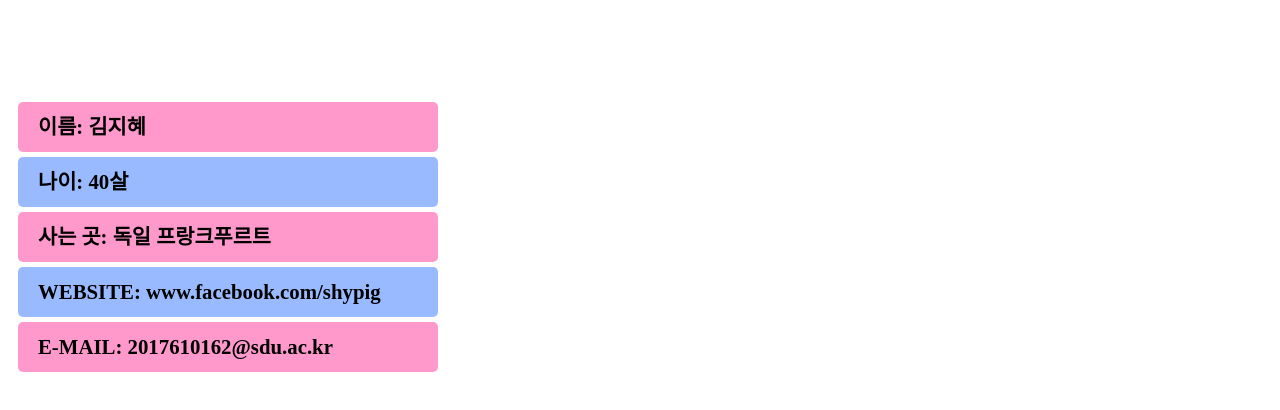
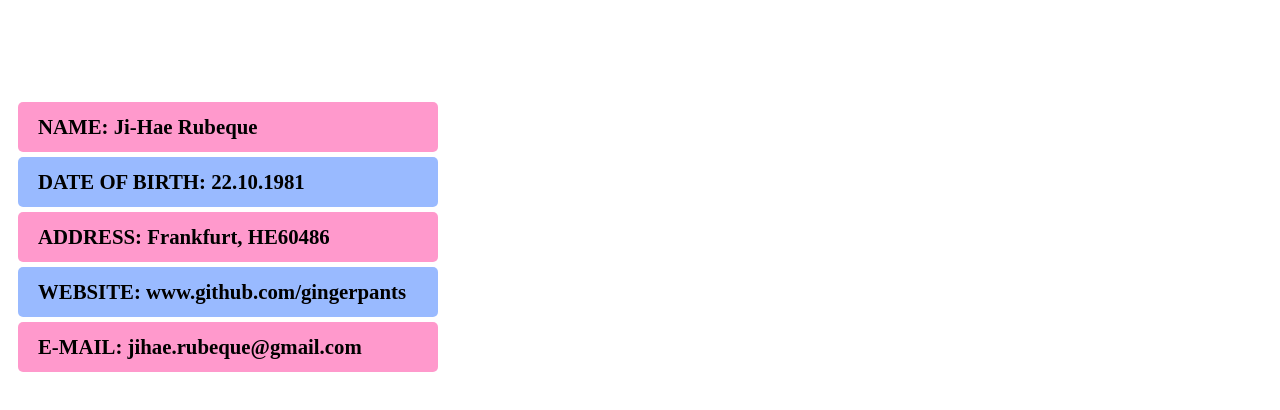
Before and after one commit to GingerPants/Jihae.Rubeque_Profile, a plain HTML site: page profile.html in a window 1280 px wide. Shown: the part 260-670 px from the top of the page. Drawn offline with Linux system fonts and the light colour scheme.

Commit message:
Update profile.html

```diff
--- a/profile.html
+++ b/profile.html
@@ -49,10 +49,10 @@
     <img src="https://scontent-ham3-1.xx.fbcdn.net/v/t1.0-9/15979_4018253938775_446767554_n.jpg?_nc_cat=107&_nc_sid=cdbe9c&_nc_ohc=S-bZnnG4rTEAX8QOOpt&_nc_ht=scontent-ham3-1.xx&oh=67be237e3d5648cb8c5fbea86a368ec4&oe=5EEAA7BD" alt="profile_img">
     </div>
       <br><br><br><br><br><br><br><br><br><br><br><br><br><br><br>
-      <div id="div3">이름: 김지혜</div>
-      <div id="div2">나이: 40살</div>
-      <div id="div1">사는 곳: 독일 프랑크푸르트</div>
-      <div id="div4">WEBSITE: www.facebook.com/shypig</div>
-      <div id="div5">E-MAIL: 2017610162@sdu.ac.kr</div>
+      <div id="div3">NAME: Ji-Hae Rubeque</div>
+      <div id="div2">DATE OF BIRTH: 22.10.1981</div>
+      <div id="div1">ADDRESS: Frankfurt, HE60486</div>
+      <div id="div4">WEBSITE: www.github.com/gingerpants</div>
+      <div id="div5">E-MAIL: jihae.rubeque@gmail.com</div>
   </body>
 </html>
```
